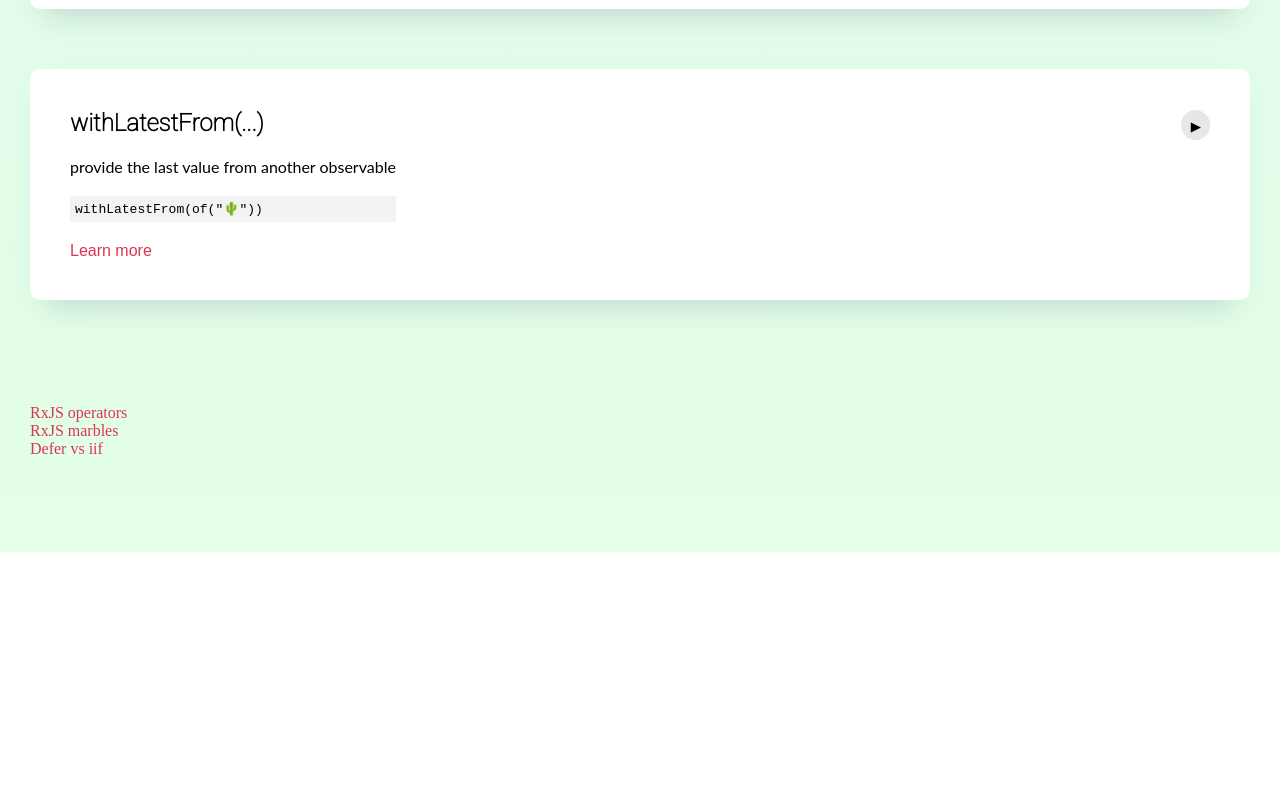
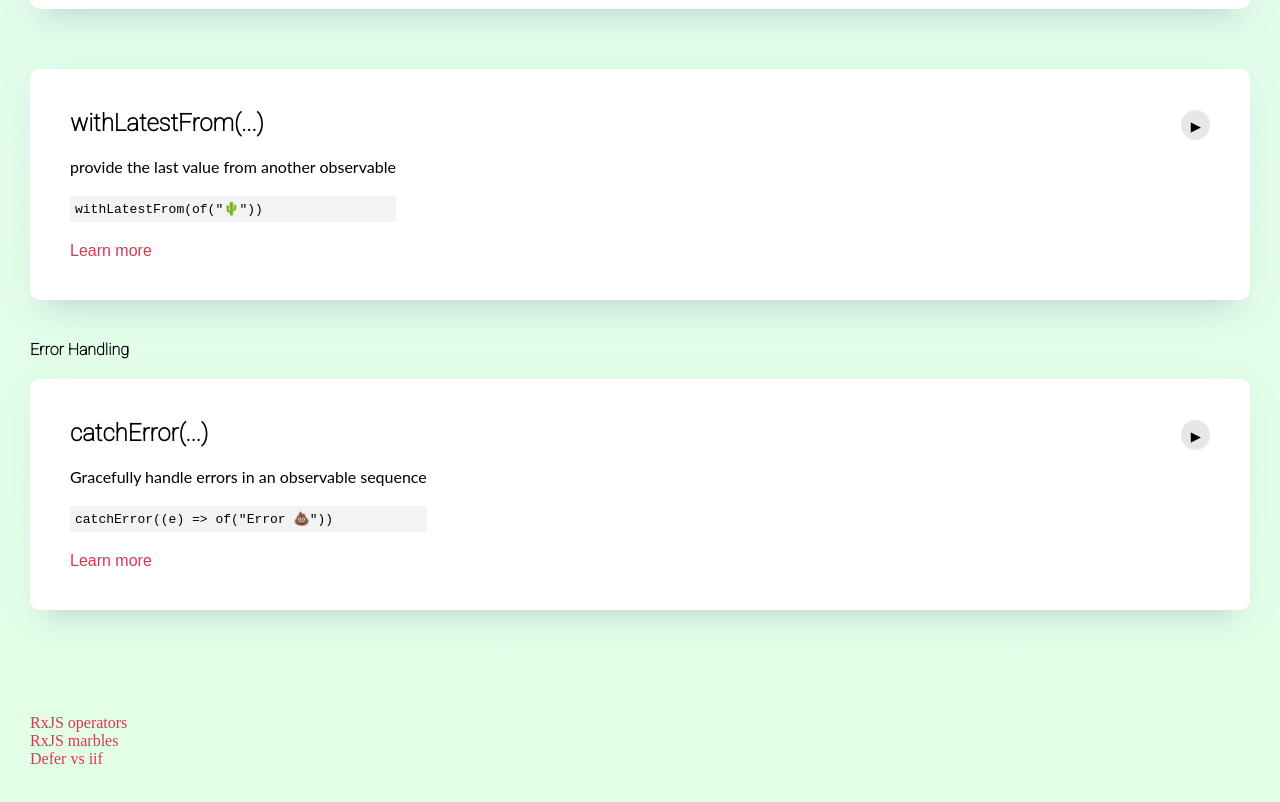
Before and after one commit to mo-sharif/angular-rxjs-operators, an Angular app: page / in a window 1280 px wide. Shown: the part 5587-6389 px from the top of the page. Before the commit the page ends 6139 px from the top, so only its background shows below. Built offline with nearby package versions, Linux system fonts and the light colour scheme; a web font is replaced by a local one.

Commit message:
2 files modified

```diff
--- a/src/app/app.component.ts
+++ b/src/app/app.component.ts
@@ -114,6 +114,15 @@ export class AppComponent {
       link:
         "https://www.learnrxjs.io/learn-rxjs/operators/combination/withlatestfrom",
     },
+    {
+      action: () => this.dataService._catchError("Error 💩"),
+      category: "Error Handling",
+      code: `catchError((e) => of("Error 💩"))`,
+      desc: "Gracefully handle errors in an observable sequence",
+      name: "catchError(...)",
+      link:
+        "https://www.learnrxjs.io/learn-rxjs/operators/combination/withlatestfrom",
+    },
   ];
   constructor(public dataService: DataService) {}
 
--- a/src/app/data.service.ts
+++ b/src/app/data.service.ts
@@ -13,7 +13,8 @@ import {
   combineLatest,
   timer,
   concat,
-  merge
+  merge,
+throwError
 } from "rxjs";
 import {
   tap,
@@ -21,7 +22,8 @@ import {
   delay,
   startWith,
   withLatestFrom,
-  map
+  map,
+catchError
 } from "rxjs/operators";
 
 @Injectable()
@@ -119,6 +121,12 @@ export default class DataService {
     );
     this.handleResults(op);
   }
+  _catchError(error) {
+    const observableWithError$ = of().pipe(throwError)
+
+    const op = observableWithError$.pipe(catchError(() => of(error)))
+    this.handleResults(op);
+  }
 
   handleResults(op: Observable<any>) {
     this.listener = op.pipe(tap(r => console.log(r))).subscribe();
```
